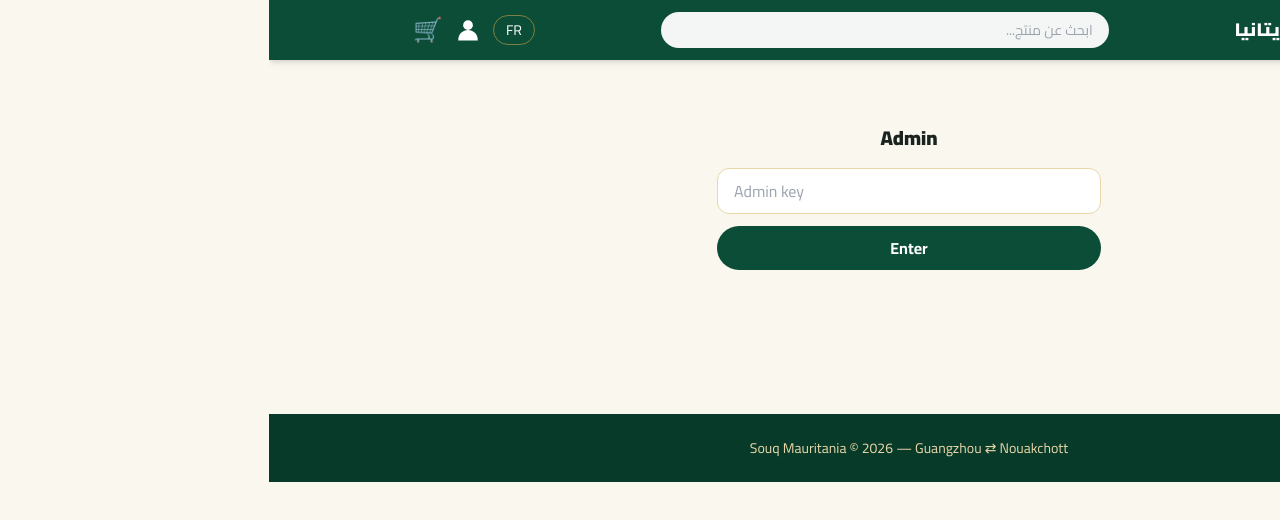
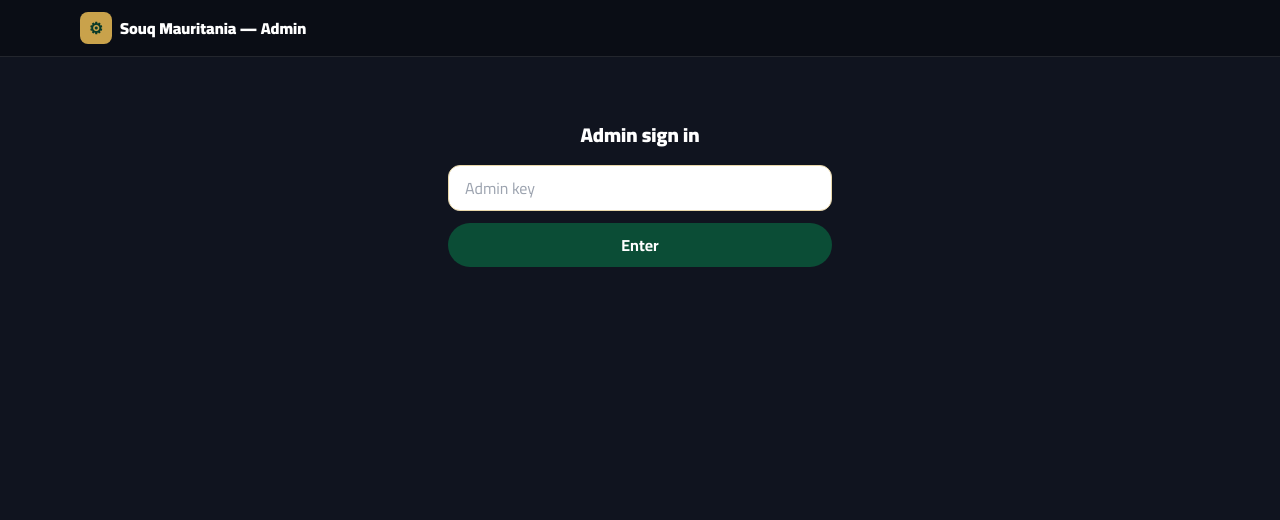
Before and after one commit to Alshangeeti/suoq_mvp, a Next.js app: page /admin in a window 1280 px wide. Shown: the top 520 px of the page. Built offline with nearby package versions, Linux system fonts and the light colour scheme.

Commit message:
Fully separate admin shell from storefront: dedicated dark chrome, no store nav, persistent admin session with logout

```diff
--- a/app/admin/page.jsx
+++ b/app/admin/page.jsx
@@ -1,5 +1,5 @@
 "use client";
-import { useState } from "react";
+import { useEffect, useState } from "react";
 
 const EMPTY_PRODUCT = {
   id: null, nameAr: "", nameFr: "", descAr: "", descFr: "",
@@ -39,11 +39,31 @@ export default function AdminPage() {
     const res = await fetch("/api/orders", { headers: { "x-admin-key": k } });
     if (!res.ok) {
       setError("Wrong admin key");
+      try { sessionStorage.removeItem("souq_admin_key"); } catch {}
       return;
     }
+    try { sessionStorage.setItem("souq_admin_key", k); } catch {}
     setOrders(await res.json());
     const pr = await fetch("/api/products");
     if (pr.ok) setProducts(await pr.json());
+  };
+
+  // Restore the admin session on refresh (kept for this browser tab only).
+  useEffect(() => {
+    try {
+      const saved = sessionStorage.getItem("souq_admin_key");
+      if (saved) {
+        setKey(saved);
+        load(saved);
+      }
+    } catch {}
+  }, []);
+
+  const logoutAdmin = () => {
+    try { sessionStorage.removeItem("souq_admin_key"); } catch {}
+    setKey("");
+    setOrders(null);
+    setProducts([]);
   };
 
   const patchOrder = async (ref, body) => {
@@ -127,13 +147,14 @@ export default function AdminPage() {
   if (orders === null)
     return (
       <div className="py-16 max-w-sm mx-auto text-center" dir="ltr">
-        <h1 className="font-black text-xl mb-4">Admin</h1>
+        <h1 className="font-black text-xl mb-4">Admin sign in</h1>
         <input
           type="password"
           value={key}
           onChange={(e) => setKey(e.target.value)}
+          onKeyDown={(e) => e.key === "Enter" && load()}
           placeholder="Admin key"
-          className="w-full rounded-xl border border-souq-goldlight px-4 py-2.5"
+          className="w-full rounded-xl border border-souq-goldlight px-4 py-2.5 text-souq-ink"
         />
         {error && <p className="text-red-600 text-sm mt-2 font-bold">{error}</p>}
         <button onClick={() => load()} className="mt-3 w-full bg-souq-green text-white font-bold rounded-full py-2.5">
@@ -278,8 +299,11 @@ export default function AdminPage() {
   return (
     <div className="py-8" dir="ltr">
       <div className="flex items-center justify-between mb-5">
-        <h1 className="font-black text-xl">Admin</h1>
-        <button onClick={() => load()} className="text-sm font-bold text-souq-green">↻ Refresh</button>
+        <h1 className="font-black text-xl">Dashboard</h1>
+        <div className="flex items-center gap-4">
+          <button onClick={() => load()} className="text-sm font-bold text-souq-gold">↻ Refresh</button>
+          <button onClick={logoutAdmin} className="text-sm font-bold text-red-400">Log out</button>
+        </div>
       </div>
 
       <div className="grid grid-cols-3 gap-3 mb-6">
--- a/app/layout.jsx
+++ b/app/layout.jsx
@@ -1,7 +1,6 @@
 import "./globals.css";
 import { StoreProvider } from "../lib/store";
-import Header from "../components/Header";
-import BottomNav from "../components/BottomNav";
+import SiteChrome from "../components/SiteChrome";
 
 export const metadata = {
   metadataBase: new URL("https://www.souqmauritania.com"),
@@ -41,12 +40,7 @@ export default function RootLayout({ children }) {
       </head>
       <body className="bg-souq-sand text-souq-ink min-h-screen">
         <StoreProvider>
-          <Header />
-          <main className="max-w-5xl mx-auto px-4 pb-24 md:pb-20">{children}</main>
-          <footer className="bg-souq-deep text-souq-goldlight text-center py-6 text-sm">
-            Souq Mauritania © {new Date().getFullYear()} — Guangzhou ⇄ Nouakchott
-          </footer>
-          <BottomNav />
+          <SiteChrome>{children}</SiteChrome>
         </StoreProvider>
       </body>
     </html>
--- /dev/null
+++ b/components/SiteChrome.jsx
@@ -0,0 +1,39 @@
+"use client";
+import { usePathname } from "next/navigation";
+import Header from "./Header";
+import BottomNav from "./BottomNav";
+
+// Splits the app into two completely separate shells:
+// - /admin/*  → bare admin chrome (no store header, cart, account or nav)
+// - all else  → the customer storefront chrome
+export default function SiteChrome({ children }) {
+  const pathname = usePathname();
+  const isAdmin = pathname === "/admin" || pathname.startsWith("/admin/");
+
+  if (isAdmin) {
+    return (
+      <div className="min-h-screen bg-[#10141f] text-white" dir="ltr">
+        <header className="bg-[#0a0d15] border-b border-white/10 sticky top-0 z-20">
+          <div className="max-w-6xl mx-auto px-4 py-3 flex items-center gap-2">
+            <span className="w-8 h-8 rounded-lg bg-souq-gold text-souq-deep flex items-center justify-center font-black">
+              ⚙
+            </span>
+            <span className="font-black">Souq Mauritania — Admin</span>
+          </div>
+        </header>
+        <main className="max-w-6xl mx-auto px-4 pb-20">{children}</main>
+      </div>
+    );
+  }
+
+  return (
+    <>
+      <Header />
+      <main className="max-w-5xl mx-auto px-4 pb-24 md:pb-20">{children}</main>
+      <footer className="bg-souq-deep text-souq-goldlight text-center py-6 text-sm">
+        Souq Mauritania © {new Date().getFullYear()} — Guangzhou ⇄ Nouakchott
+      </footer>
+      <BottomNav />
+    </>
+  );
+}
```
